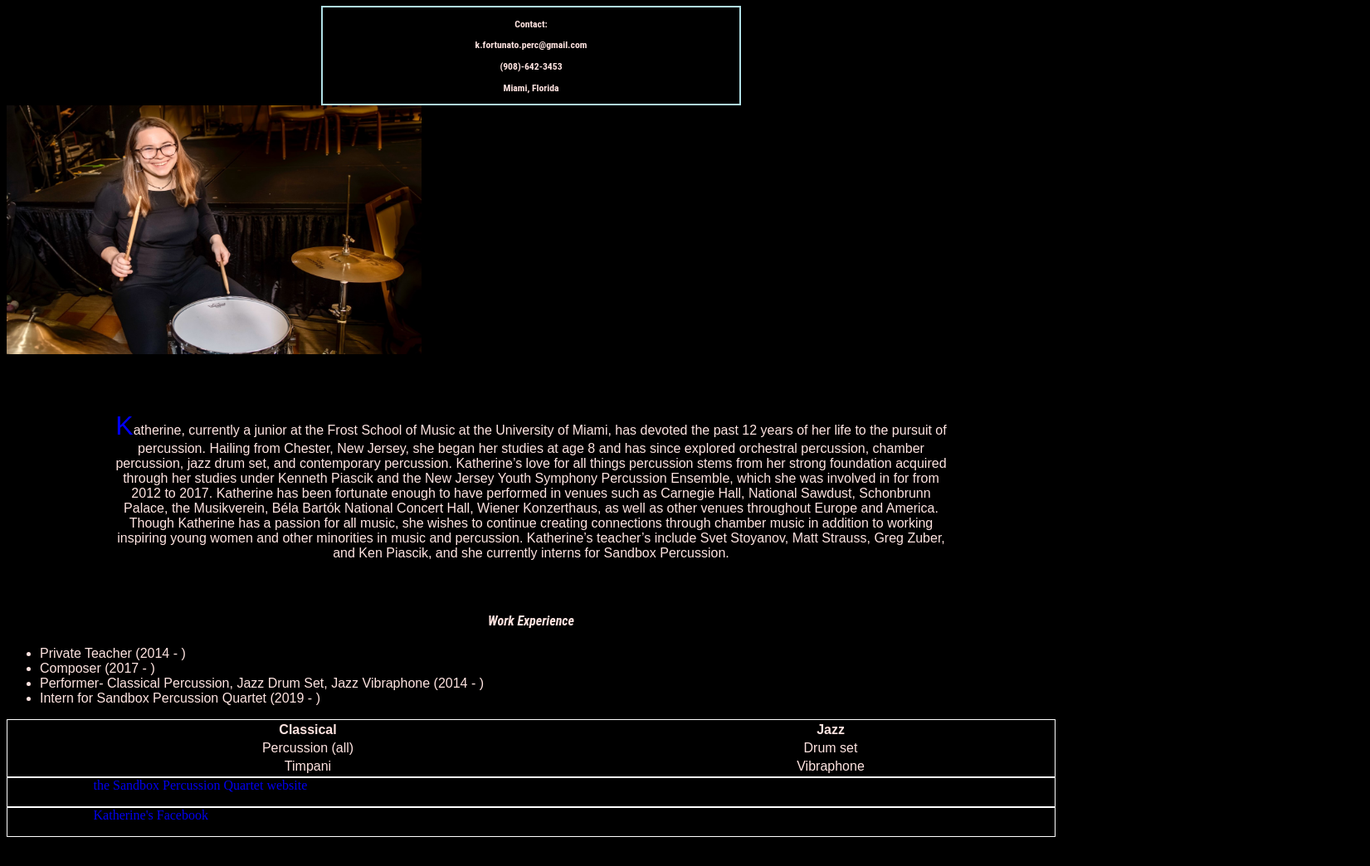
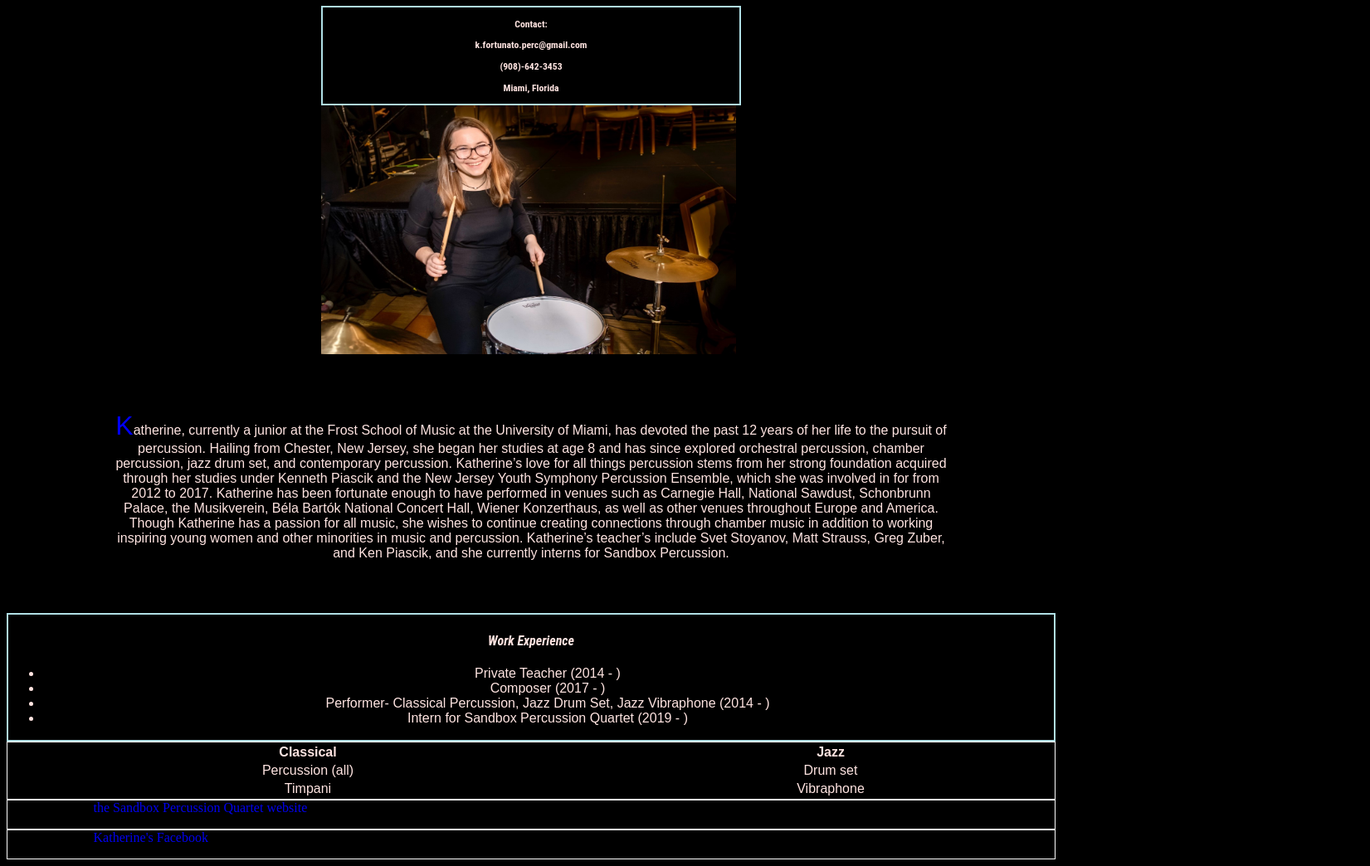
Before and after one commit to k42nato/k42nato.GitHub.io, a plain HTML site: page Resume/index.html in a window 1280 px wide. Shown: the part 248-1292 px from the top of the page at 83% size, 1651 px wide, since content can reach past the window. Before the commit the page ends 1265 px from the top, so only its background shows below. Drawn offline with Linux system fonts and the light colour scheme.

Commit message:
Update master.css

```diff
--- a/Resume/css/master.css
+++ b/Resume/css/master.css
@@ -30,8 +30,8 @@ padding: 1px;
 }
 .image{
 display: block;
-margin-left: auto;
-margin-right: auto;
+margin-left: 30%;
+margin-right: 30%;
 width: 100%;
 }
 .main{
@@ -47,7 +47,9 @@ color: blue;
 font-size:200%;
 }
 .list{
-text-align: left;
+text-align: center;
+border: 2px solid powderblue;
+padding: 1px;
 background-color: black;
 color: #FFE4E1;
 font-family: 'Oswald', sans-serif;
```
